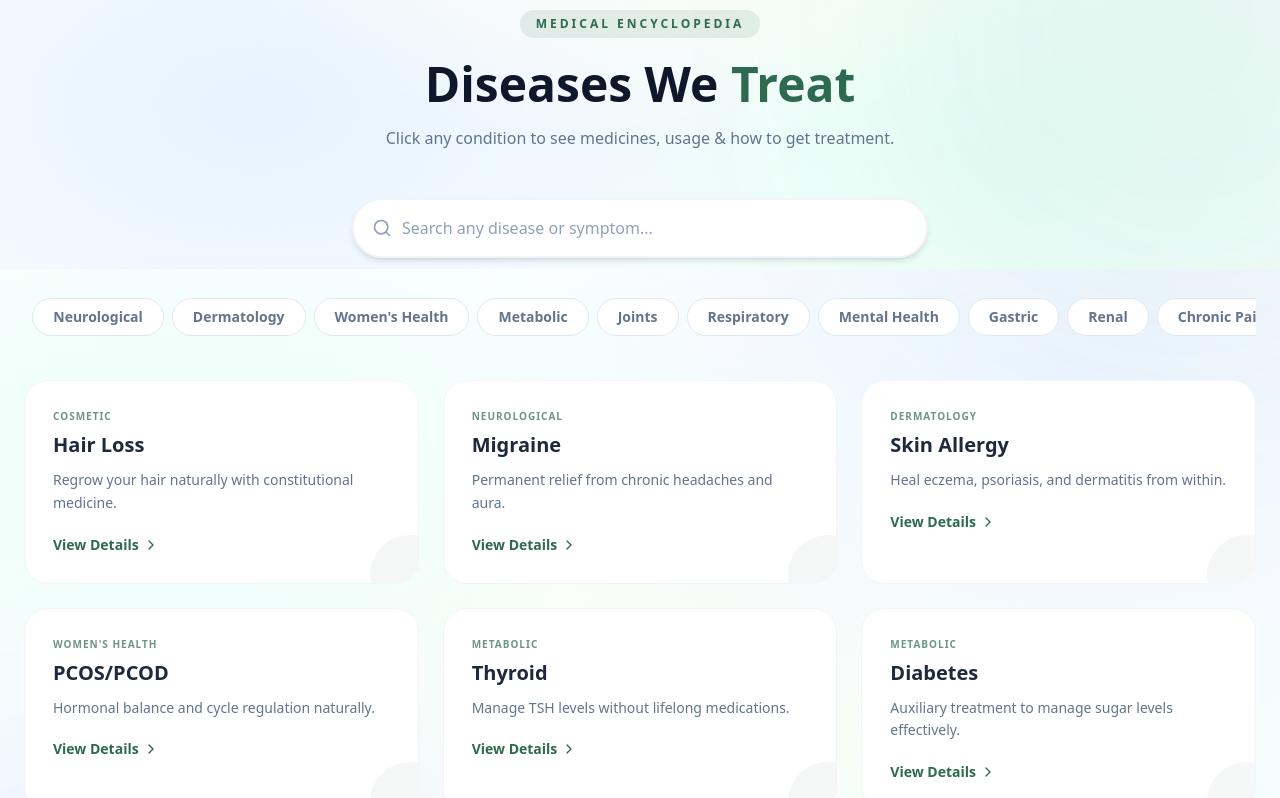
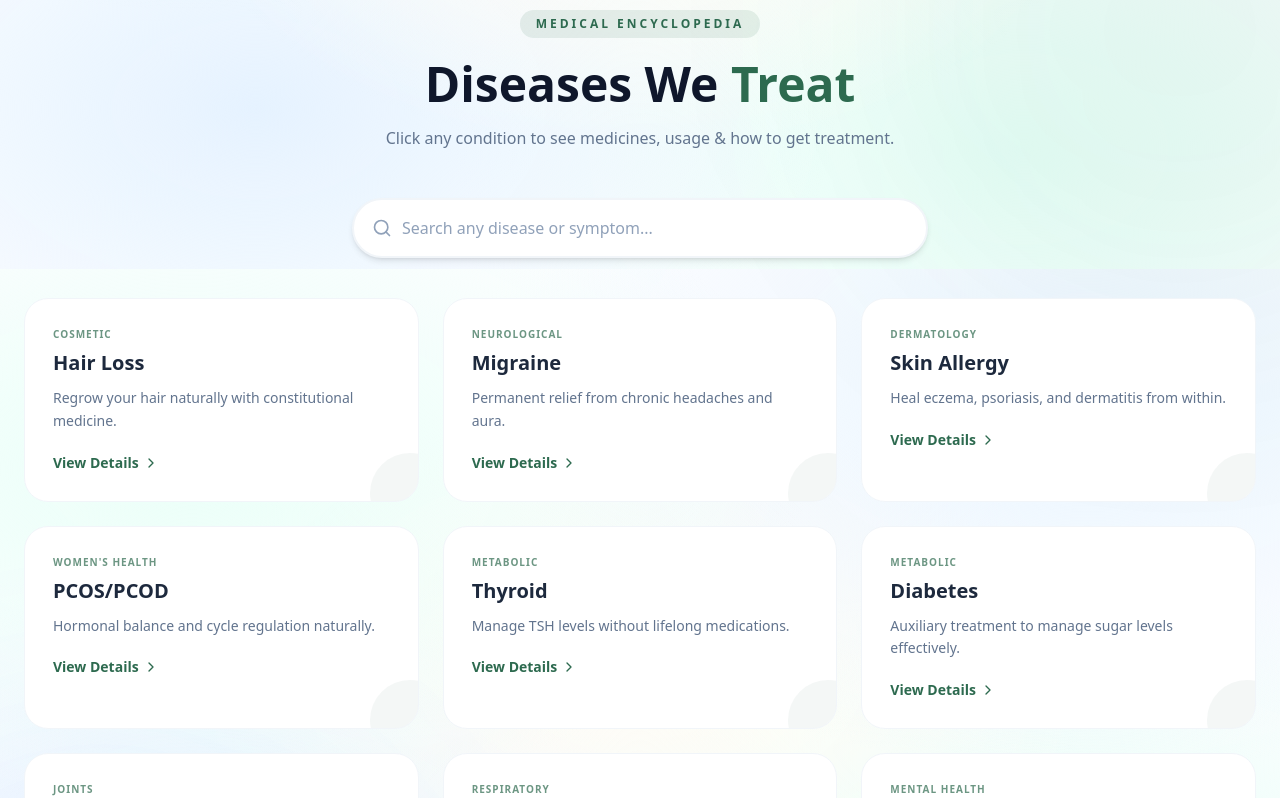
Before and after one commit to JainilSharma02/homeopathy-, a Next.js app: page / in a window 1280 px wide. Shown: the part 2931-3729 px from the top of the page. Built offline with nearby package versions, Linux system fonts and the light colour scheme.

Commit message:
fix: remove category chips row, keep only search + cards, clean layout

```diff
--- a/src/components/sections/DiseasesWeTreat.tsx
+++ b/src/components/sections/DiseasesWeTreat.tsx
@@ -234,23 +234,17 @@ const diseases = [
 
 export default function DiseasesWeTreat() {
   const [searchTerm, setSearchTerm] = useState("");
-  const [selectedCategory, setSelectedCategory] = useState("All");
   const [selectedDisease, setSelectedDisease] = useState<null | typeof diseases[0]>(null);
   const [visibleCount, setVisibleCount] = useState(9);
 
-  const categories = ["All", ...Array.from(new Set(diseases.map(d => d.category)))];
+  const filteredDiseases = diseases.filter(d =>
+    d.name.toLowerCase().includes(searchTerm.toLowerCase()) ||
+    d.category.toLowerCase().includes(searchTerm.toLowerCase()) ||
+    d.desc.toLowerCase().includes(searchTerm.toLowerCase())
+  );
 
-  const filteredDiseases = diseases.filter(d => {
-    const matchesSearch =
-      d.name.toLowerCase().includes(searchTerm.toLowerCase()) ||
-      d.category.toLowerCase().includes(searchTerm.toLowerCase()) ||
-      d.desc.toLowerCase().includes(searchTerm.toLowerCase());
-    const matchesCategory = selectedCategory === "All" || d.category === selectedCategory;
-    return matchesSearch && matchesCategory;
-  });
-
-  const isFiltered = searchTerm !== "" || selectedCategory !== "All";
-  const displayedDiseases = isFiltered ? filteredDiseases : filteredDiseases.slice(0, visibleCount);
+  const isSearching = searchTerm !== "";
+  const displayedDiseases = isSearching ? filteredDiseases : filteredDiseases.slice(0, visibleCount);
 
   return (
     <section className="py-20 px-4 md:px-6 relative overflow-hidden" id="diseases">
@@ -307,27 +301,10 @@ export default function DiseasesWeTreat() {
           )}
         </div>
 
-        {/* Category Chips - no scrollbar */}
-        <div className="flex overflow-x-auto no-scrollbar gap-2 mb-10 pb-1 justify-start md:justify-center flex-nowrap">
-          {categories.map((cat) => (
-            <button
-              key={cat}
-              onClick={() => { setSelectedCategory(cat); setVisibleCount(9); }}
-              className={`whitespace-nowrap flex-shrink-0 px-5 py-2 rounded-full text-sm font-bold transition-all duration-200 ${
-                selectedCategory === cat
-                  ? "bg-primary-green text-white shadow-lg shadow-primary-green/25"
-                  : "bg-white text-slate-500 border border-slate-200 hover:border-primary-green/40 hover:text-primary-green"
-              }`}
-            >
-              {cat}
-            </button>
-          ))}
-        </div>
-
-        {/* Results count when filtering */}
-        {isFiltered && (
-          <p className="text-center text-sm text-slate-400 mb-6 font-medium">
-            {filteredDiseases.length} condition{filteredDiseases.length !== 1 ? "s" : ""} found
+        {/* Search result count */}
+        {isSearching && filteredDiseases.length > 0 && (
+          <p className="text-center text-sm text-primary-green font-bold mb-6">
+            {filteredDiseases.length} result{filteredDiseases.length !== 1 ? "s" : ""} found
           </p>
         )}
 
@@ -372,7 +349,7 @@ export default function DiseasesWeTreat() {
         </div>
 
         {/* Show More Button */}
-        {!isFiltered && visibleCount < filteredDiseases.length && (
+        {!isSearching && visibleCount < filteredDiseases.length && (
           <div className="flex justify-center mt-12">
             <button
               onClick={() => setVisibleCount(prev => prev + 9)}
```
